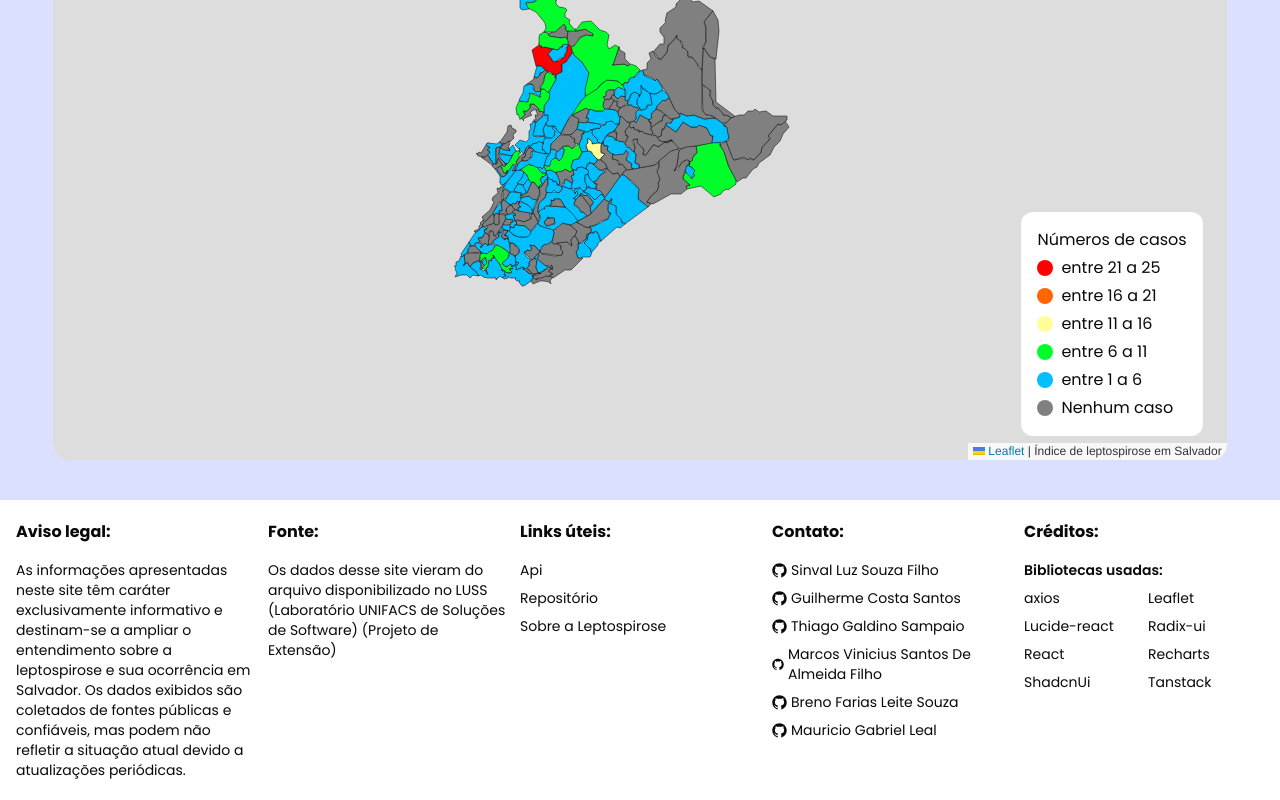
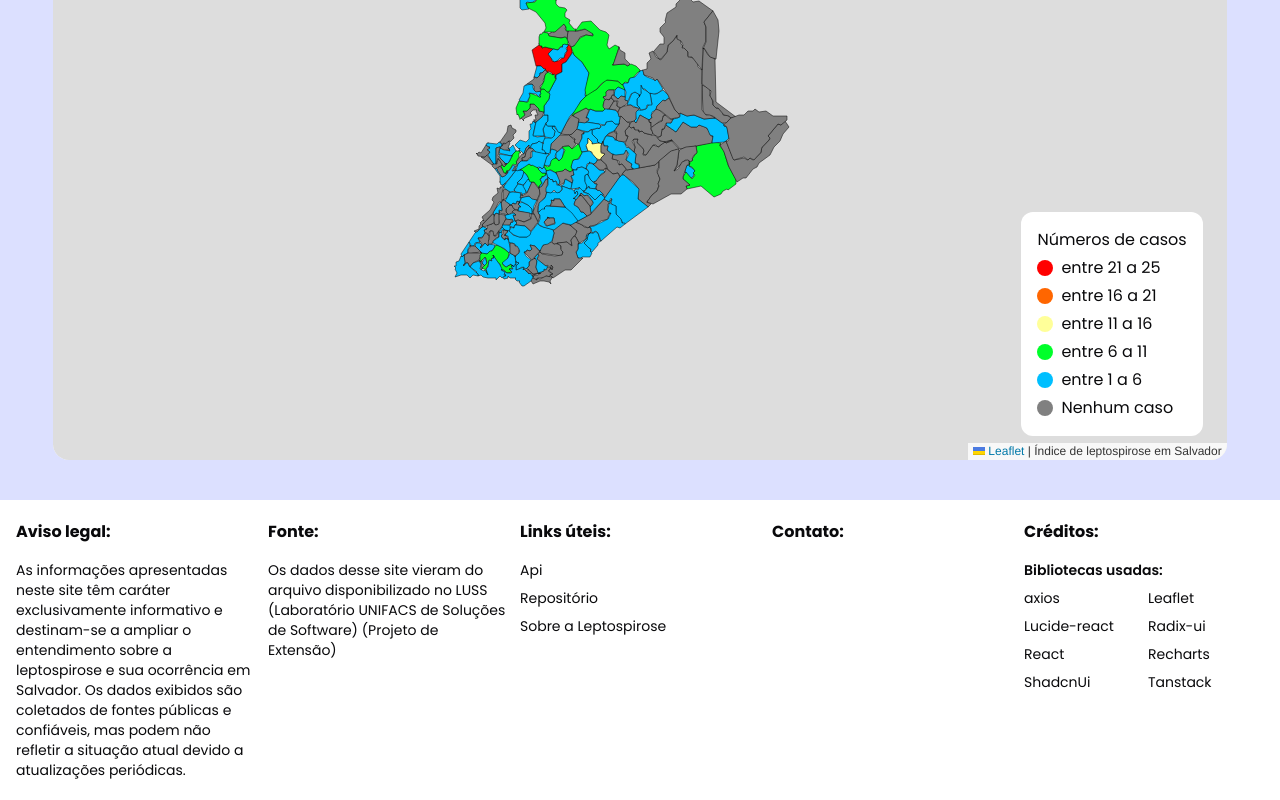
Before and after one commit to Sinvalluz/Cidades-Internas, a Next.js app: page / in a window 1280 px wide. Shown: the part 1564-2364 px from the top of the page. Built offline with nearby package versions, Linux system fonts and the light colour scheme.

Commit message:
fix: Atualizando links do rodapé

```diff
--- a/src/components/common/rodape/index.tsx
+++ b/src/components/common/rodape/index.tsx
@@ -52,7 +52,7 @@ export default function Rodape() {
 				<div className='flex-1  box-border basis-40'>
 					<h4 className='font-bold mb-4'>Contato:</h4>
 					<ul className='text-sm flex flex-col gap-2'>
-						{alunos.map((aluno) => (
+						{alunos.filter((aluno) => aluno.gitHub == true).map((aluno) => (
 							<li key={aluno.id} className='min-h-5'>
 								<a
 									href={aluno.gitHub}
```
